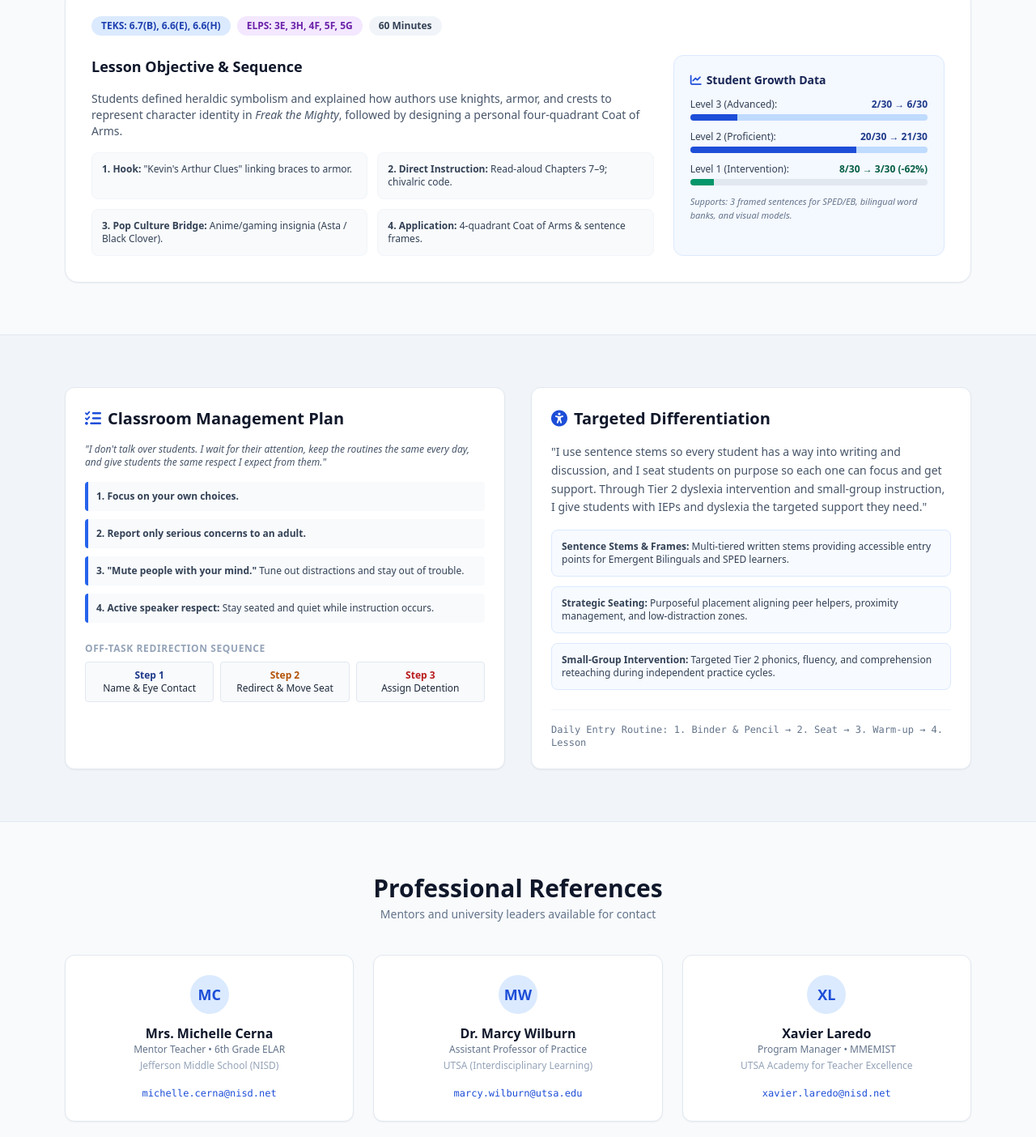
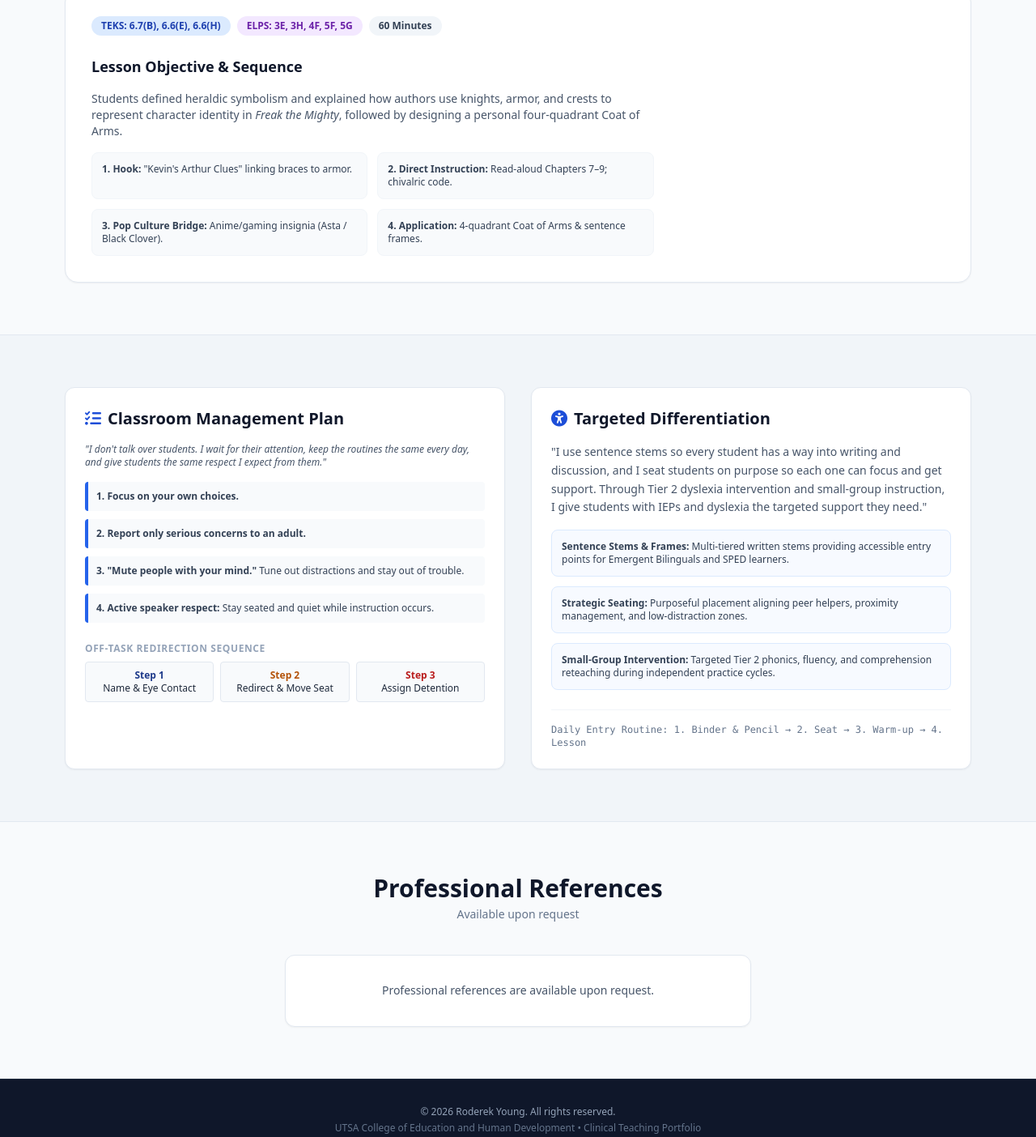
Before and after one commit to roderekyoung/roderekyoung.github.io, a plain HTML site: page index.html in a window 1280 px wide. Shown: the part 2284-3688 px from the top of the page at 81% size. Drawn offline with nearby package versions, Linux system fonts and the light colour scheme.

Commit message:
Strip POP 3 growth counts and keep references available upon request
Public site should not show class score counts or reference emails;
mentors stay on the clinical placement pages only.

```diff
--- a/index.html
+++ b/index.html
@@ -272,44 +272,6 @@
           </div>
         </div>
 
-        <!-- Student Achievement Outcomes -->
-        <div class="bg-blue-50/70 rounded-xl p-5 border border-blue-100">
-          <h4 class="text-sm font-bold text-blue-950 mb-3 flex items-center gap-1.5">
-            <i class="fa-solid fa-chart-line text-blue-700"></i> Student Growth Data
-          </h4>
-          <div class="space-y-3 text-xs">
-            <div>
-              <div class="flex justify-between text-slate-700 mb-1">
-                <span>Level 3 (Advanced):</span>
-                <span class="font-bold text-blue-900">2/30 &rarr; 6/30</span>
-              </div>
-              <div class="w-full bg-blue-200 h-2 rounded-full overflow-hidden">
-                <div class="bg-blue-700 h-full w-[20%]"></div>
-              </div>
-            </div>
-            <div>
-              <div class="flex justify-between text-slate-700 mb-1">
-                <span>Level 2 (Proficient):</span>
-                <span class="font-bold text-blue-900">20/30 &rarr; 21/30</span>
-              </div>
-              <div class="w-full bg-blue-200 h-2 rounded-full overflow-hidden">
-                <div class="bg-blue-700 h-full w-[70%]"></div>
-              </div>
-            </div>
-            <div>
-              <div class="flex justify-between text-slate-700 mb-1">
-                <span>Level 1 (Intervention):</span>
-                <span class="font-bold text-emerald-800">8/30 &rarr; 3/30 (-62%)</span>
-              </div>
-              <div class="w-full bg-slate-200 h-2 rounded-full overflow-hidden">
-                <div class="bg-emerald-600 h-full w-[10%]"></div>
-              </div>
-            </div>
-          </div>
-          <p class="text-[11px] text-slate-500 mt-3 italic">
-            Supports: 3 framed sentences for SPED/EB, bilingual word banks, and visual models.
-          </p>
-        </div>
       </div>
     </div>
   </section>
@@ -389,33 +351,12 @@
   <section id="references" class="py-16 max-w-6xl mx-auto px-4">
     <div class="text-center mb-10">
       <h2 class="text-3xl font-extrabold text-slate-900">Professional References</h2>
-      <p class="text-slate-500 mt-1 text-sm">Mentors and university leaders available for contact</p>
+      <p class="text-slate-500 mt-1 text-sm">Available upon request</p>
     </div>
-
-    <div class="grid md:grid-cols-3 gap-6">
-      <div class="bg-white p-6 rounded-xl border border-slate-200 shadow-sm text-center">
-        <div class="w-12 h-12 bg-blue-100 text-blue-700 rounded-full flex items-center justify-center mx-auto mb-3 text-lg font-bold">MC</div>
-        <h3 class="font-bold text-slate-900">Mrs. Michelle Cerna</h3>
-        <p class="text-xs text-slate-500 mb-1">Mentor Teacher • 6th Grade ELAR</p>
-        <p class="text-xs text-slate-400 mb-3">Jefferson Middle School (NISD)</p>
-        <a href="mailto:michelle.cerna@nisd.net" class="text-xs text-blue-700 hover:underline font-mono">michelle.cerna@nisd.net</a>
-      </div>
-
-      <div class="bg-white p-6 rounded-xl border border-slate-200 shadow-sm text-center">
-        <div class="w-12 h-12 bg-blue-100 text-blue-700 rounded-full flex items-center justify-center mx-auto mb-3 text-lg font-bold">MW</div>
-        <h3 class="font-bold text-slate-900">Dr. Marcy Wilburn</h3>
-        <p class="text-xs text-slate-500 mb-1">Assistant Professor of Practice</p>
-        <p class="text-xs text-slate-400 mb-3">UTSA (Interdisciplinary Learning)</p>
-        <a href="mailto:marcy.wilburn@utsa.edu" class="text-xs text-blue-700 hover:underline font-mono">marcy.wilburn@utsa.edu</a>
-      </div>
-
-      <div class="bg-white p-6 rounded-xl border border-slate-200 shadow-sm text-center">
-        <div class="w-12 h-12 bg-blue-100 text-blue-700 rounded-full flex items-center justify-center mx-auto mb-3 text-lg font-bold">XL</div>
-        <h3 class="font-bold text-slate-900">Xavier Laredo</h3>
-        <p class="text-xs text-slate-500 mb-1">Program Manager • MMEMIST</p>
-        <p class="text-xs text-slate-400 mb-3">UTSA Academy for Teacher Excellence</p>
-        <a href="mailto:xavier.laredo@nisd.net" class="text-xs text-blue-700 hover:underline font-mono">xavier.laredo@nisd.net</a>
-      </div>
+    <div class="max-w-xl mx-auto bg-white p-8 rounded-xl border border-slate-200 shadow-sm text-center">
+      <p class="text-slate-600 text-sm leading-relaxed">
+        Professional references are available upon request.
+      </p>
     </div>
   </section>
 
```
